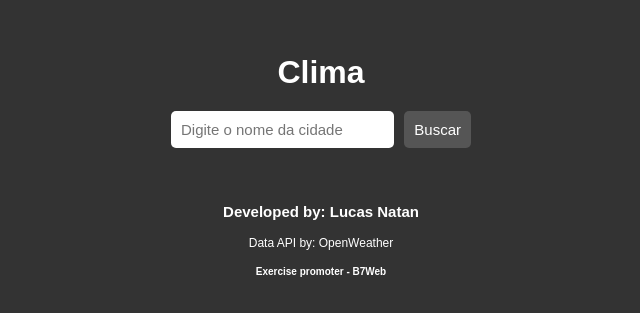
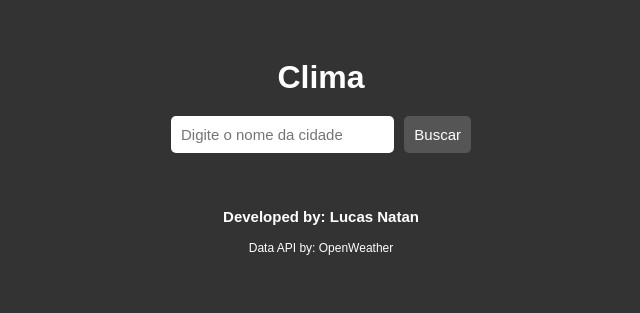
Before and after one commit to lucasnatanmelo/World-Climate-Web, a plain HTML site: page index.html in a window 1280 px wide. Shown: the part 245-558 px from the top of the page, without its empty margins (319-959 px from the left). Drawn offline with Linux system fonts and the light colour scheme.

Commit message:
adjusted text

```diff
--- a/index.html
+++ b/index.html
@@ -42,7 +42,6 @@
     <footer>
         <h2>Developed by: Lucas Natan </h2></br>
         <a href="https://openweathermap.org/" target="_blanck" title="OpenWeather">Data API by: OpenWeather</a></br>
-        <h4>Exercise promoter - B7Web</h2>
     </footer>
 
     <script src="script.js"></script>
```
